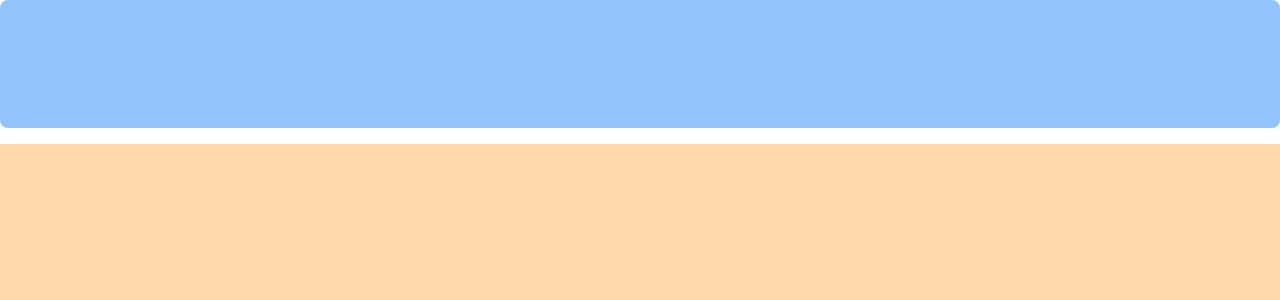
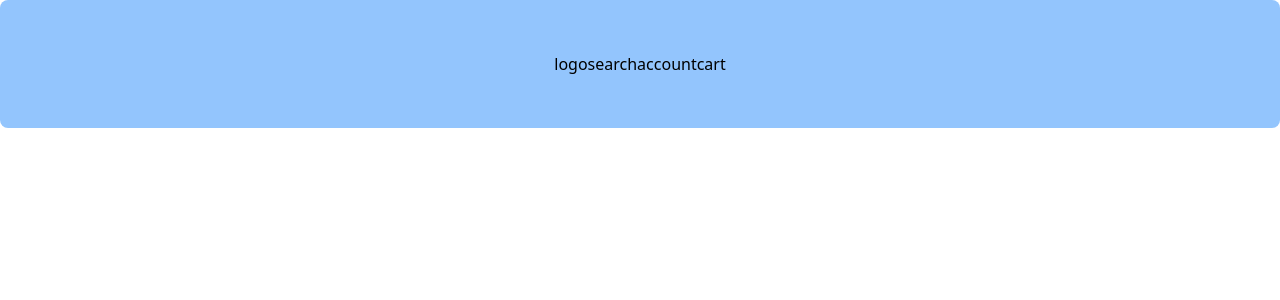
Before and after one commit to karabulut077/appone, a Next.js app: page / in a window 1280 px wide. Shown: the top 300 px of the page. Built offline with nearby package versions, Linux system fonts and the light colour scheme.

Commit message:
items modified

```diff
--- a/src/app/page.tsx
+++ b/src/app/page.tsx
@@ -3,10 +3,17 @@
 export default function Page() {
   return (
     <main className="flex min-h-screen flex-col">
-      <div className="flex h-32 shrink-0 items-end rounded-lg bg-blue-300 p-4">
-
+      <div className="flex h-32 shrink-0 items-center justify-center rounded-lg bg-blue-300 p-4">
+        {/* LOGO */}
+        {/* SEARCH FİELD */}
+        {/* ACCOUNT BAR */}
+        {/* CART */}
+        <button type="submit">logo</button>
+        <button type="submit">search</button>
+        <button type="submit">account</button>
+        <button type="submit">cart</button>
       </div>
-      <div className="flex mt-4 grow flex-col gap-4 bg-orange-200">
+      <div className="flex mt-4 grow flex-col gap-4 bg-white-200">
 
       </div>
     </main>
```
Also changed, not shown: 1 other file (tests, documents, lock files or other folders).
